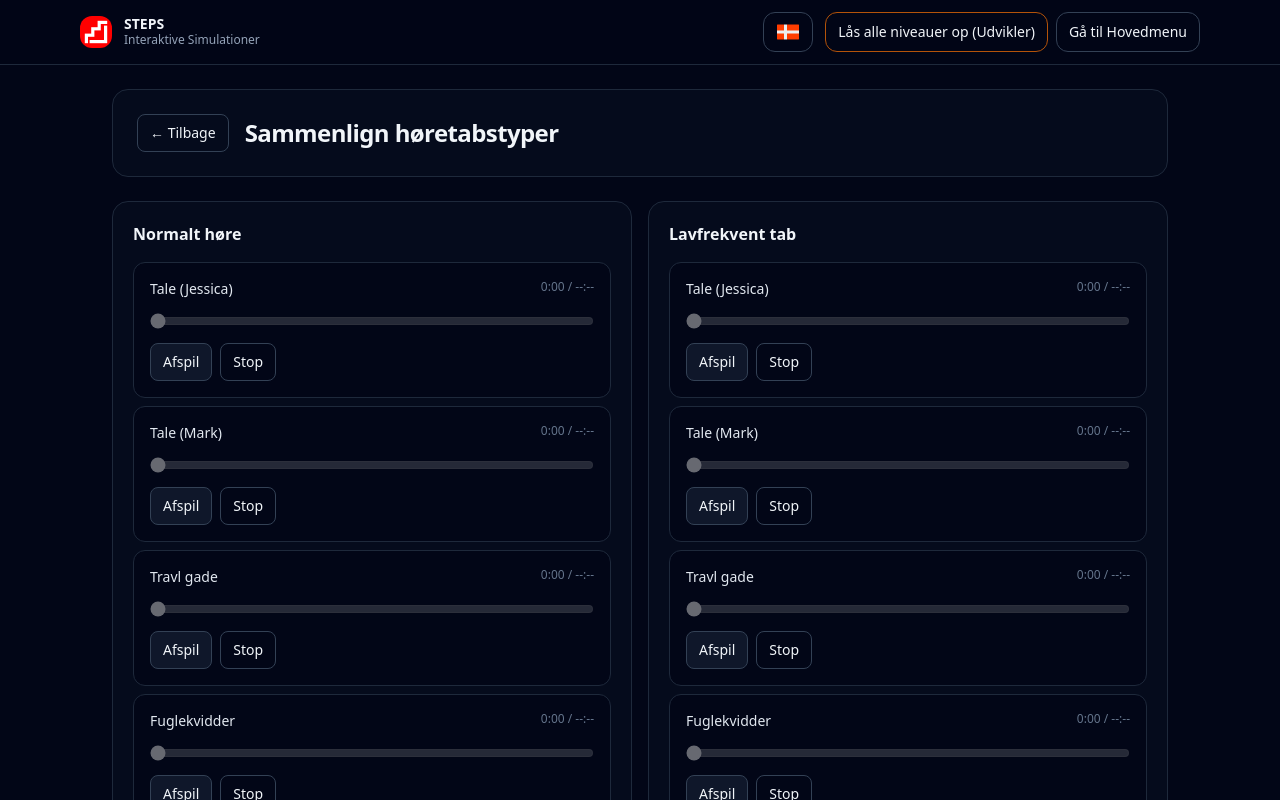
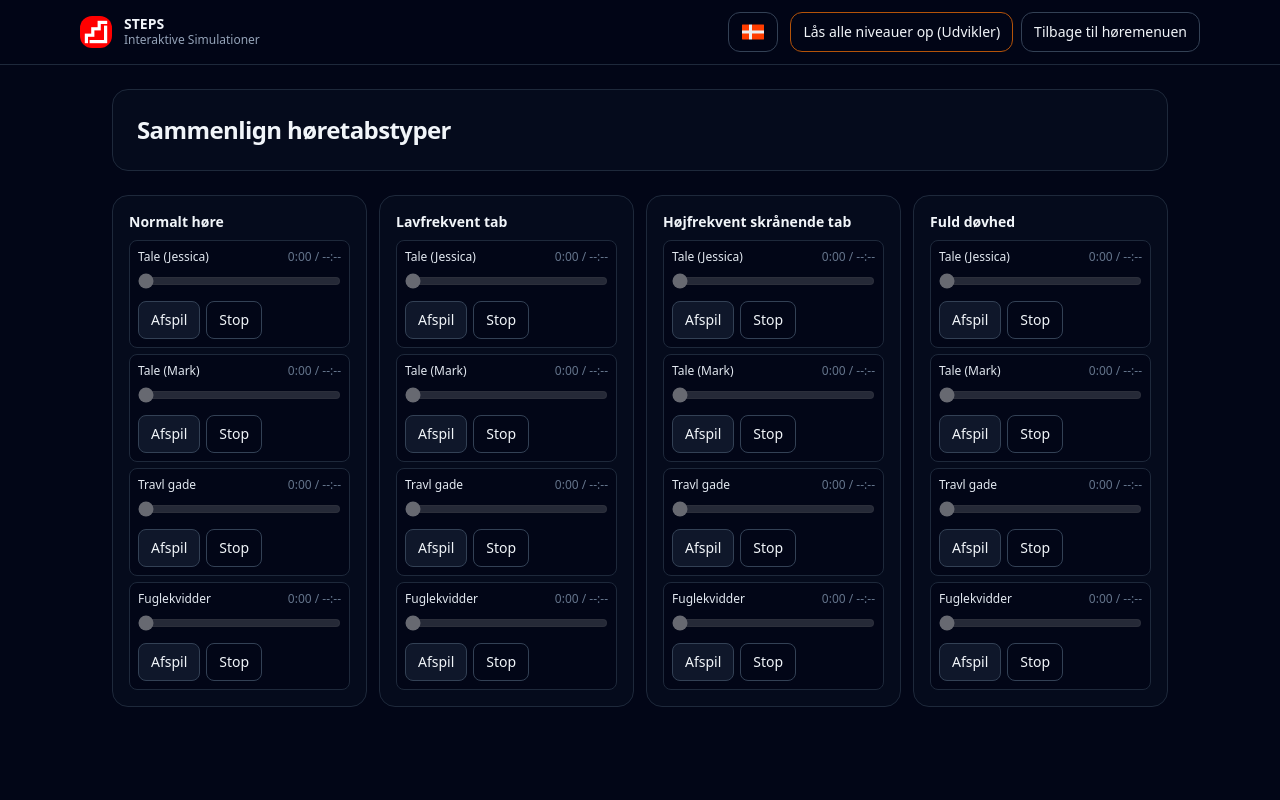
Before and after one commit to STEPSinterreg/STEPSinterreg.github.io, a React (Vite) app: page /experiences/hearing-loss in a window 1280 px wide. Both pictures are taken after a click on the button 372 px from the left and 384 px from the top of the page. Shown: the top 800 px of the page. Built offline with nearby package versions, Linux system fonts and the light colour scheme.

Commit message:
Finished landing page and added Hear and Compare for the hearingloss profiles.

```diff
--- a/src/app/App.tsx
+++ b/src/app/App.tsx
@@ -17,6 +17,8 @@ export default function App() {
   const isHearingLoss = location.pathname.startsWith("/experiences/hearing-loss");
   const search = new URLSearchParams(location.search);
   const isHearingLossLevel = isHearingLoss && search.get("screen") === "level";
+  const isHearingLossCompare = isHearingLoss && search.get("screen") === "compare";
+  const isHearingLossExperience = isHearingLoss && search.get("screen") === "experience";
   const isHearingLossMenu = isHearingLoss && !isHearingLossLevel;
   const showHearingLossDevUnlock = isHearingLossMenu;
   const { locale } = useLocale();
@@ -71,7 +73,21 @@ export default function App() {
         </button>
       )}
 
-      {!isDashboard && !isHearingLossLevel && (
+      {/* Compare / Experience sub-screens → back to hearing landing */}
+      {(isHearingLossCompare || isHearingLossExperience) && (
+        <button
+          className={`${topBarButtonClass} border-slate-700`}
+          onClick={() => {
+            navigate("/experiences/hearing-loss");
+            setActionsMenuOpen(false);
+          }}
+        >
+          {t["hearingLossExperience.backToHearingMenu"]}
+        </button>
+      )}
+
+      {/* Hearing landing + all other non-dashboard, non-level pages → back to dashboard */}
+      {!isDashboard && !isHearingLossLevel && !isHearingLossCompare && !isHearingLossExperience && (
         <button
           className={`${topBarButtonClass} border-slate-700`}
           onClick={() => {
@@ -83,6 +99,7 @@ export default function App() {
         </button>
       )}
 
+      {/* Level → back to experience menu */}
       {isHearingLossLevel && (
         <button
           className={`${topBarButtonClass} border-slate-700`}
@@ -164,7 +181,19 @@ export default function App() {
                           </button>
                         )}
 
-                        {!isDashboard && !isHearingLossLevel && (
+                        {(isHearingLossCompare || isHearingLossExperience) && (
+                          <button
+                            className="flex w-full items-center gap-2 rounded-md px-2 py-2 text-left text-sm hover:bg-slate-800"
+                            onClick={() => {
+                              navigate("/experiences/hearing-loss");
+                              setActionsMenuOpen(false);
+                            }}
+                          >
+                            <span className="flex-1">{t["hearingLossExperience.backToHearingMenu"]}</span>
+                          </button>
+                        )}
+
+                        {!isDashboard && !isHearingLossLevel && !isHearingLossCompare && !isHearingLossExperience && (
                           <button
                             className="flex w-full items-center gap-2 rounded-md px-2 py-2 text-left text-sm hover:bg-slate-800"
                             onClick={() => {
--- a/src/components/AudioClipPlayer.tsx
+++ b/src/components/AudioClipPlayer.tsx
@@ -22,6 +22,7 @@ export type AudioClipPlayerProps = {
   src: string;
   loop?: boolean;
   ariaLabel: string;
+  compact?: boolean;
 
   playLabel: string;
   pauseLabel: string;
@@ -42,6 +43,7 @@ export function AudioClipPlayer(props: AudioClipPlayerProps) {
     src,
     loop,
     ariaLabel,
+    compact = false,
     playLabel,
     pauseLabel,
     stopLabel,
@@ -166,15 +168,15 @@ export function AudioClipPlayer(props: AudioClipPlayerProps) {
   };
 
   return (
-    <div className="rounded-xl border border-slate-800 bg-slate-950 p-4">
-      <div className="flex items-start justify-between gap-3">
+    <div className={compact ? "rounded-lg border border-slate-800 bg-slate-950 p-2" : "rounded-xl border border-slate-800 bg-slate-950 p-4"}>
+      <div className="flex items-start justify-between gap-2">
         <div className="min-w-0">
-          <div className="truncate text-sm font-medium text-slate-200">{title}</div>
+          <div className={compact ? "truncate text-xs font-medium text-slate-200" : "truncate text-sm font-medium text-slate-200"}>{title}</div>
         </div>
         <div className="shrink-0 text-xs tabular-nums text-slate-500">{timeText}</div>
       </div>
 
-      <div className="mt-3 flex flex-wrap items-center gap-2">
+      <div className={compact ? "mt-1.5 flex flex-wrap items-center gap-1.5" : "mt-3 flex flex-wrap items-center gap-2"}>
         <div className="w-full">
           <input
             ref={sliderElRef}
--- a/src/experiences/hearing-loss/HearingLoss.tsx
+++ b/src/experiences/hearing-loss/HearingLoss.tsx
@@ -257,11 +257,10 @@ export default function HearingLoss() {
     };
   }, []);
 
-  const goToLanding = () => setSearchParams({});
   const goToExperienceMenu = () => setSearchParams({ screen: "experience" });
   const goToCompare = () => setSearchParams({ screen: "compare" });
 
-  // Legacy alias used in the level-complete buttons below.
+  // Used in the level-complete buttons.
   const goToMenu = goToExperienceMenu;
 
   const startLevel = (id: LevelId) => {
@@ -1478,7 +1477,7 @@ export default function HearingLoss() {
             <button
               type="button"
               onClick={goToCompare}
-              className="group flex flex-col items-center gap-4 rounded-2xl border border-slate-700 bg-slate-900/30 p-6 text-center hover:bg-slate-800/60 focus-visible:outline-none focus-visible:ring-2 focus-visible:ring-slate-400 focus-visible:ring-offset-2 focus-visible:ring-offset-slate-950 sm:p-8"
+              className="group flex flex-col items-center gap-4 rounded-2xl border border-slate-700 bg-slate-900/30 p-6 text-center hover:bg-slate-800/60 focus-visible:outline-none focus-visible:ring-2 focus-visible:ring-slate-400 focus-visible:ring-offset-2 focus-visible:ring-offset-slate-950 sm:min-h-80 sm:justify-center sm:p-10"
             >
               <img
                 src="/icons/listen 512x512.png"
@@ -1499,7 +1498,7 @@ export default function HearingLoss() {
             <button
               type="button"
               onClick={goToExperienceMenu}
-              className="group flex flex-col items-center gap-4 rounded-2xl border border-slate-700 bg-slate-900/30 p-6 text-center hover:bg-slate-800/60 focus-visible:outline-none focus-visible:ring-2 focus-visible:ring-slate-400 focus-visible:ring-offset-2 focus-visible:ring-offset-slate-950 sm:p-8"
+              className="group flex flex-col items-center gap-4 rounded-2xl border border-slate-700 bg-slate-900/30 p-6 text-center hover:bg-slate-800/60 focus-visible:outline-none focus-visible:ring-2 focus-visible:ring-slate-400 focus-visible:ring-offset-2 focus-visible:ring-offset-slate-950 sm:min-h-80 sm:justify-center sm:p-10"
             >
               <img
                 src="/icons/audiogram 512x512.png"
@@ -1519,24 +1518,13 @@ export default function HearingLoss() {
         </div>
       ) : screen === "compare" ? (
         // --- Compare dashboard ---------------------------------------------------
-        <HearingLossCompare onBack={goToLanding} />
+        <HearingLossCompare />
       ) : !isInLevel ? (
         // --- Experience menu (minimal) -------------------------------------------
         <div className="space-y-6">
           <section className="rounded-2xl border border-slate-800 bg-slate-900/30 p-5 sm:p-6">
-            <div className="flex flex-col gap-3 sm:flex-row sm:items-center sm:gap-4">
-              <button
-                type="button"
-                onClick={goToLanding}
-                className="inline-flex w-max items-center rounded-lg border border-slate-700 px-3 py-2 text-sm hover:bg-slate-900 focus-visible:outline-none focus-visible:ring-2 focus-visible:ring-slate-400 focus-visible:ring-offset-2 focus-visible:ring-offset-slate-950"
-              >
-                ← {t["hearingLossExperience.compare.back"]}
-              </button>
-              <div>
-                <h1 className="text-xl font-semibold tracking-tight sm:text-2xl">{t["hearingLossExperience.menu.title"]}</h1>
-                <p className="mt-1 max-w-3xl text-sm text-slate-400">{t["hearingLossExperience.menu.body"]}</p>
-              </div>
-            </div>
+            <h1 className="text-xl font-semibold tracking-tight sm:text-2xl">{t["hearingLossExperience.menu.title"]}</h1>
+            <p className="mt-2 max-w-3xl text-sm text-slate-400">{t["hearingLossExperience.menu.body"]}</p>
           </section>
 
           <section className="rounded-2xl border border-slate-800 bg-slate-900/30 p-5 sm:p-6">
--- a/src/experiences/hearing-loss/HearingLossCompare.tsx
+++ b/src/experiences/hearing-loss/HearingLossCompare.tsx
@@ -169,9 +169,9 @@ function CompareCard({
   void playingKind;
 
   return (
-    <div className="rounded-2xl border border-slate-800 bg-slate-900/30 p-4 sm:p-5">
-      <h2 className="mb-4 text-base font-semibold text-slate-100">{title}</h2>
-      <div className="space-y-2">
+    <div className="rounded-2xl border border-slate-800 bg-slate-900/30 p-3 sm:p-4">
+      <h2 className="mb-2 text-sm font-semibold text-slate-100">{title}</h2>
+      <div className="space-y-1.5">
         {AUDIO_KINDS.map((kind) => (
           <AudioClipPlayer
             key={kind}
@@ -180,6 +180,7 @@ function CompareCard({
             ariaLabel={audioPlayerLabel}
             src={audioSrcByKind[kind]}
             loop={AUDIO_LOOP[kind]}
+            compact
             playLabel={playLabel}
             pauseLabel={pauseLabel}
             stopLabel={stopLabel}
@@ -197,7 +198,7 @@ function CompareCard({
 
 // ── HearingLossCompare ────────────────────────────────────────────────────────
 
-export function HearingLossCompare({ onBack }: { onBack: () => void }) {
+export function HearingLossCompare() {
   const { locale } = useLocale();
   const t = translations[locale];
 
@@ -258,21 +259,12 @@ export function HearingLossCompare({ onBack }: { onBack: () => void }) {
   return (
     <div className="space-y-6">
       <section className="rounded-2xl border border-slate-800 bg-slate-900/30 p-5 sm:p-6">
-        <div className="flex flex-col gap-3 sm:flex-row sm:items-center sm:gap-4">
-          <button
-            type="button"
-            onClick={onBack}
-            className="inline-flex w-max items-center rounded-lg border border-slate-700 px-3 py-2 text-sm hover:bg-slate-900 focus-visible:outline-none focus-visible:ring-2 focus-visible:ring-slate-400 focus-visible:ring-offset-2 focus-visible:ring-offset-slate-950"
-          >
-            ← {t["hearingLossExperience.compare.back"]}
-          </button>
-          <h1 className="text-xl font-semibold tracking-tight sm:text-2xl">
-            {t["hearingLossExperience.compare.title"]}
-          </h1>
-        </div>
+        <h1 className="text-xl font-semibold tracking-tight sm:text-2xl">
+          {t["hearingLossExperience.compare.title"]}
+        </h1>
       </section>
 
-      <div className="grid grid-cols-1 gap-4 sm:grid-cols-2">
+      <div className="grid grid-cols-1 gap-3 sm:grid-cols-2 lg:grid-cols-4">
         {COMPARE_PROFILES.map(({ profileId, titleKey }) => (
           <CompareCard
             key={profileId}
--- a/src/i18n/translations.ts
+++ b/src/i18n/translations.ts
@@ -110,6 +110,7 @@ export const translations: Record<string, Record<string, string>> = {
     "hearingLossExperience.audiogramPlaceholder": "Pladsholder",
 
     "hearingLossExperience.backToMainMenu": "Tilbage til hovedmenu",
+    "hearingLossExperience.backToHearingMenu": "Tilbage til høremenuen",
 
     "hearingLossExperience.menu.title": "Høretabsoplevelse",
     "hearingLossExperience.menu.body": "En læringssimulation, der viser hvordan hørenedsættelse kan påvirke lyd, og hvordan en simpel justering kan forbedre tydelighed.",
@@ -342,6 +343,7 @@ export const translations: Record<string, Record<string, string>> = {
     "hearingLossExperience.audiogramPlaceholder": "Platzhalter",
 
     "hearingLossExperience.backToMainMenu": "Zurück zum Hauptmenü",
+    "hearingLossExperience.backToHearingMenu": "Zurück zum Hörmenü",
 
     "hearingLossExperience.menu.title": "Hörverlust-Erlebnis",
     "hearingLossExperience.menu.body": "Eine Lernsimulation, die zeigt, wie Hörverlust Klang verändern kann, und wie einfache Anpassungen die Verständlichkeit verbessern.",
@@ -574,6 +576,7 @@ export const translations: Record<string, Record<string, string>> = {
     "hearingLossExperience.audiogramPlaceholder": "Placeholder",
 
     "hearingLossExperience.backToMainMenu": "Back to main menu",
+    "hearingLossExperience.backToHearingMenu": "Back to hearing menu",
 
     "hearingLossExperience.menu.title": "Hearing Loss Experience",
     "hearingLossExperience.menu.body": "A learning simulation showing how hearing loss can change sound, and how simple adjustments can improve clarity.",
```
